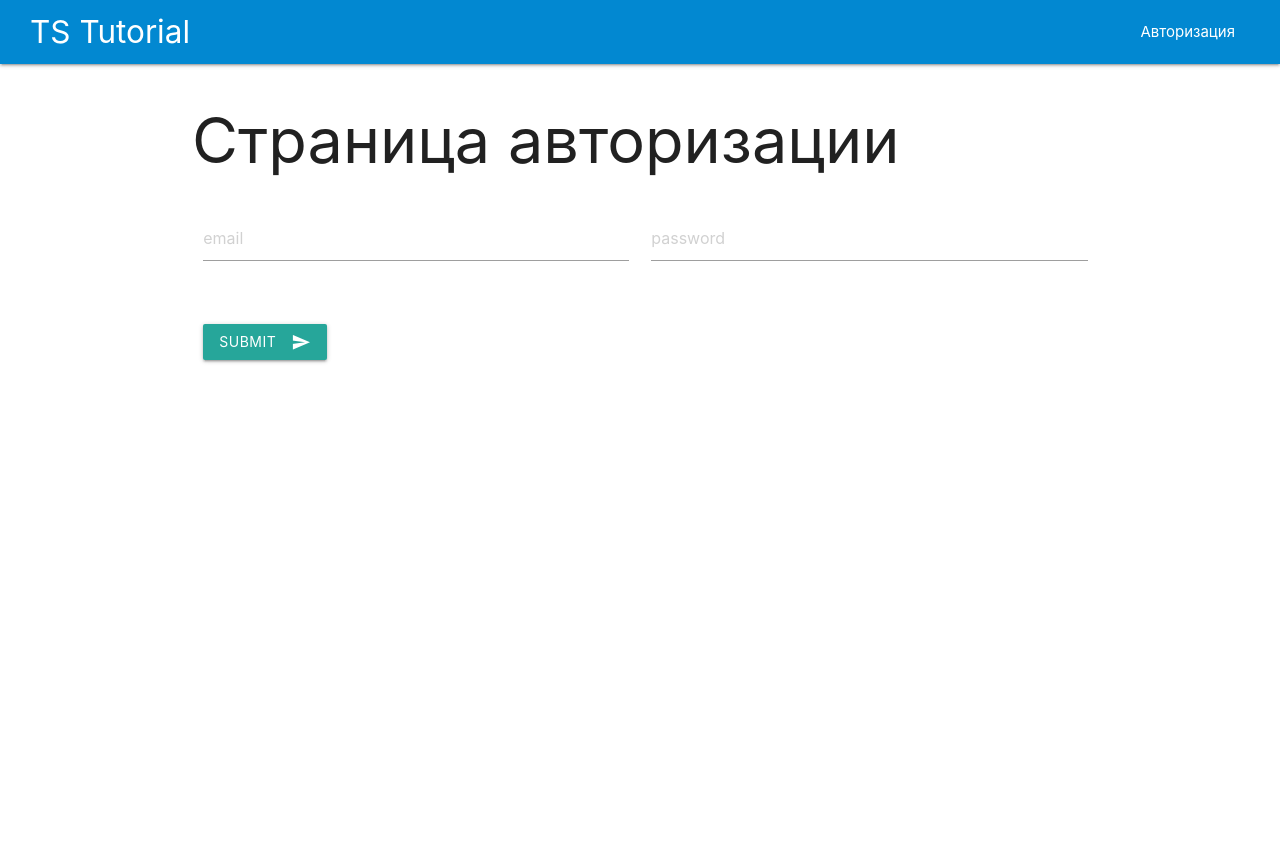
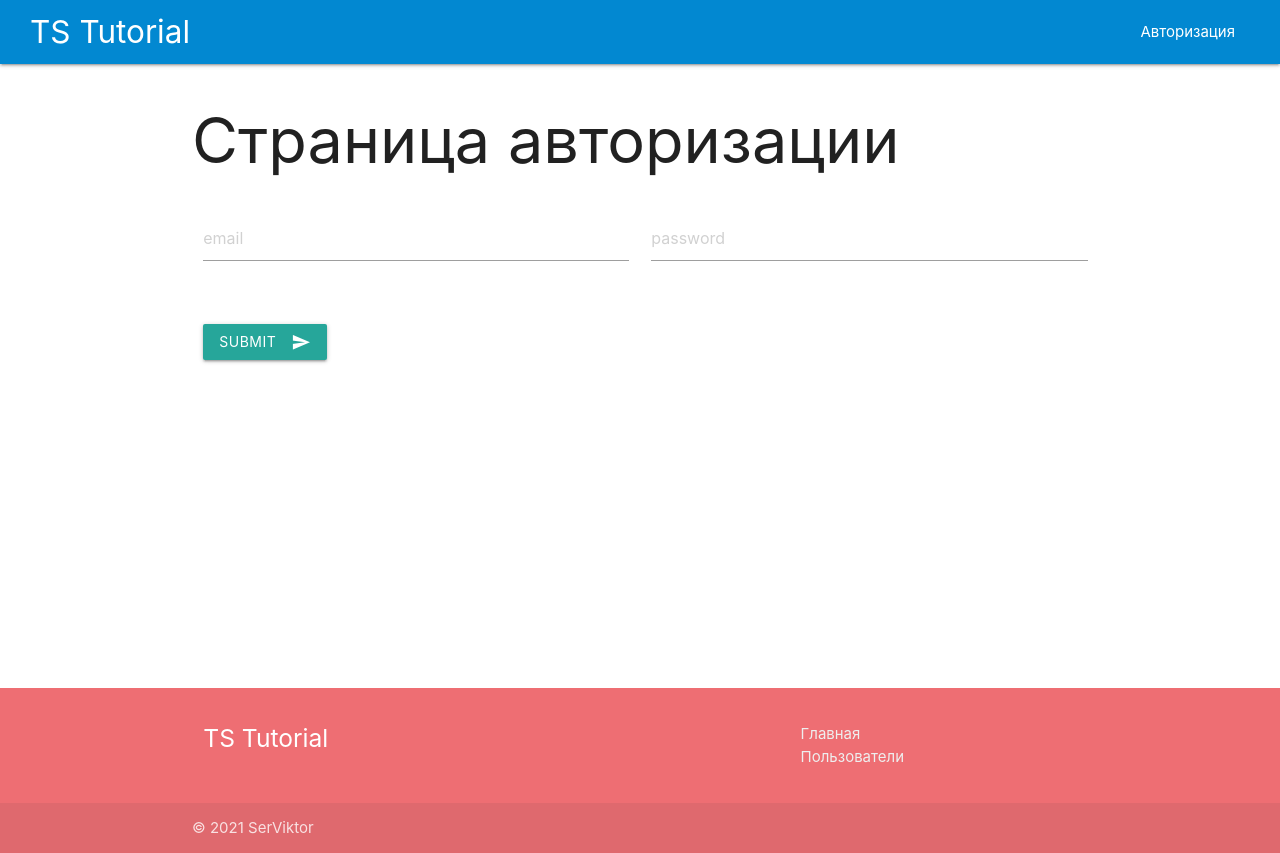
Before and after one commit to serviktor050/autorization-react-typescript, a React (Create React App) app: page /login in a window 1280 px wide. Before the commit the page ends 800 px from the top, so only its background shows below. Built offline with nearby package versions, Linux system fonts and the light colour scheme.

Commit message:
Добавлен футер сайта

```diff
--- a/src/App.tsx
+++ b/src/App.tsx
@@ -3,6 +3,7 @@ import { BrowserRouter, Switch, Route } from "react-router-dom";
 import { QueryClient, QueryClientProvider } from "react-query";
 
 import { Navbar } from "./components/Navbar";
+import { Footer } from "./components/Footer";
 import { Login } from "./components/pages/Login/Login";
 import { Main } from "./components/pages/Main/Main";
 import { LoginContextProvider } from "./components/pages/Login/contextLogin/LoginContext";
@@ -23,6 +24,7 @@ const App: React.FC = () => {
               <Route component={Main} path="/" exact />
             </Switch>
           </div>
+          <Footer />
         </BrowserRouter>
       </QueryClientProvider>
     </LoginContextProvider>
--- /dev/null
+++ b/src/components/Footer.tsx
@@ -0,0 +1,35 @@
+import React from "react";
+import { NavLink } from "react-router-dom";
+
+export const Footer: React.FC = () => {
+  return (
+    <footer className="page-footer">
+      <div className="container">
+        <div className="row">
+          <div className="col l6 s12">
+            <NavLink to="/">
+              <h5 className="white-text">TS Tutorial</h5>
+            </NavLink>
+          </div>
+          <div className="col l4 offset-l2 s12">
+            <ul>
+              <li>
+                <NavLink to="/" className="grey-text text-lighten-3">
+                  Главная
+                </NavLink>
+              </li>
+              <li>
+                <NavLink to="/users" className="grey-text text-lighten-3">
+                  Пользователи
+                </NavLink>
+              </li>
+            </ul>
+          </div>
+        </div>
+      </div>
+      <div className="footer-copyright">
+        <div className="container">© 2021 SerViktor</div>
+      </div>
+    </footer>
+  );
+};
--- a/src/components/pages/Login/Login.tsx
+++ b/src/components/pages/Login/Login.tsx
@@ -44,7 +44,7 @@ export const Login: React.FC = () => {
   };
 
   return (
-    <>
+    <div className="page-container">
       {mutation.isSuccess === true && <Redirect to="/" />}
       <h1>Страница авторизации</h1>
       <div className="row">
@@ -85,6 +85,6 @@ export const Login: React.FC = () => {
           </button>
         </form>
       </div>
-    </>
+    </div>
   );
 };
--- a/src/components/pages/Main/Main.tsx
+++ b/src/components/pages/Main/Main.tsx
@@ -6,7 +6,7 @@ export const Main: React.FC = () => {
   );
 
   return (
-    <>
+    <div className="page-container">
       {userTokenLocalStorage && (
         <>
           <h1>Главная страница</h1>
@@ -20,6 +20,6 @@ export const Main: React.FC = () => {
           <p>Пройдите авторизацию!</p>
         </>
       )}
-    </>
+    </div>
   );
 };
--- a/src/components/pages/Users/Users.tsx
+++ b/src/components/pages/Users/Users.tsx
@@ -7,7 +7,7 @@ export const Users: React.FC = () => {
   );
 
   return (
-    <>
+    <div className="page-container">
       {userTokenLocalStorage && (
         <>
           <h1>Пользователи</h1>
@@ -15,6 +15,6 @@ export const Users: React.FC = () => {
       )}
 
       {!userTokenLocalStorage && <Redirect to="/login" />}
-    </>
+    </div>
   );
 };
--- a/src/index.css
+++ b/src/index.css
@@ -5,6 +5,7 @@ body {
     sans-serif;
   -webkit-font-smoothing: antialiased;
   -moz-osx-font-smoothing: grayscale;
+  min-height: 100vh;
 }
 
 code {
@@ -23,3 +24,7 @@ nav #nav-mobile {
 .navbar-logout {
   background-color: red;
 }
+
+.page-container {
+  min-height: 72.8vh;
+}
```
